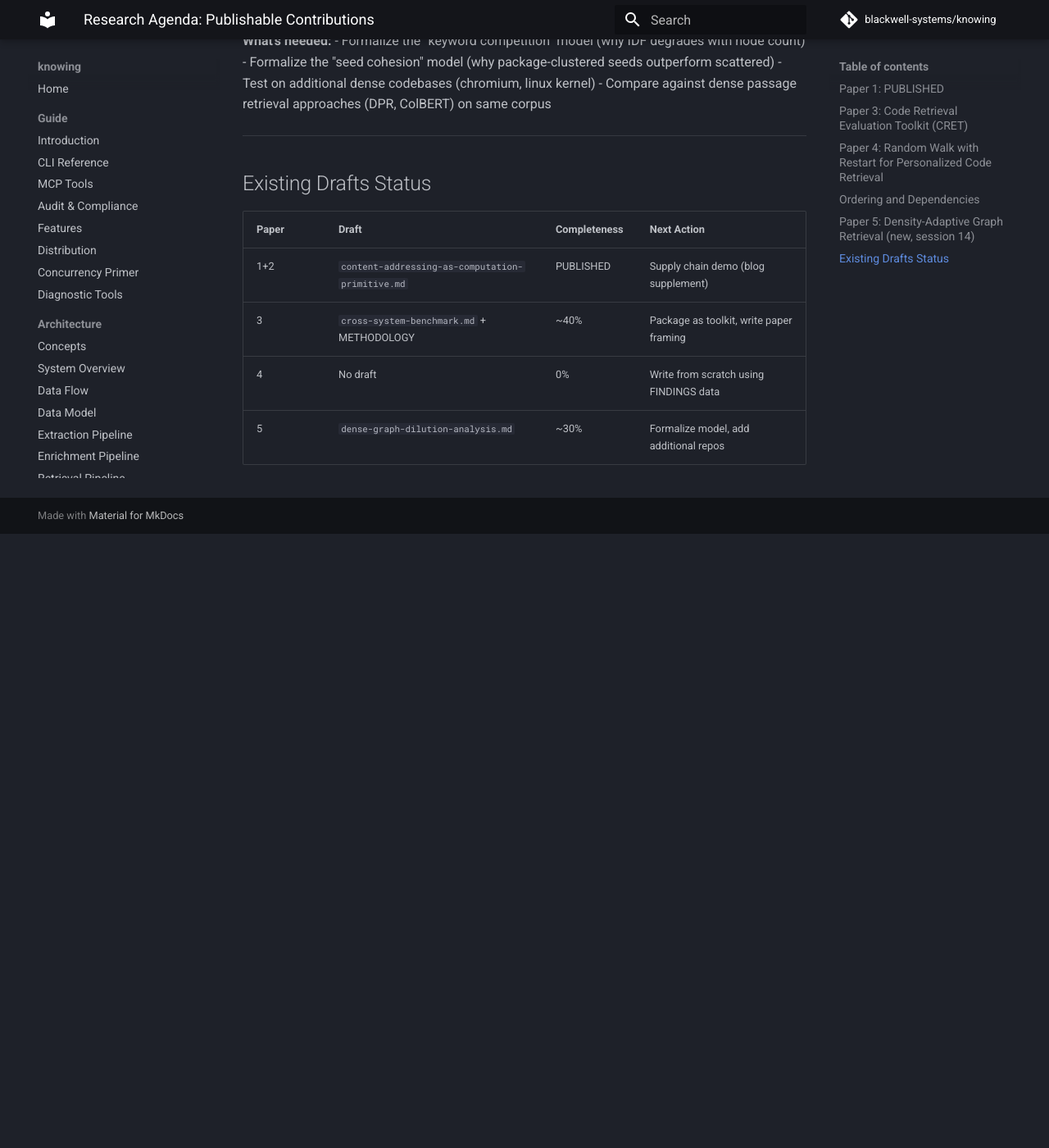
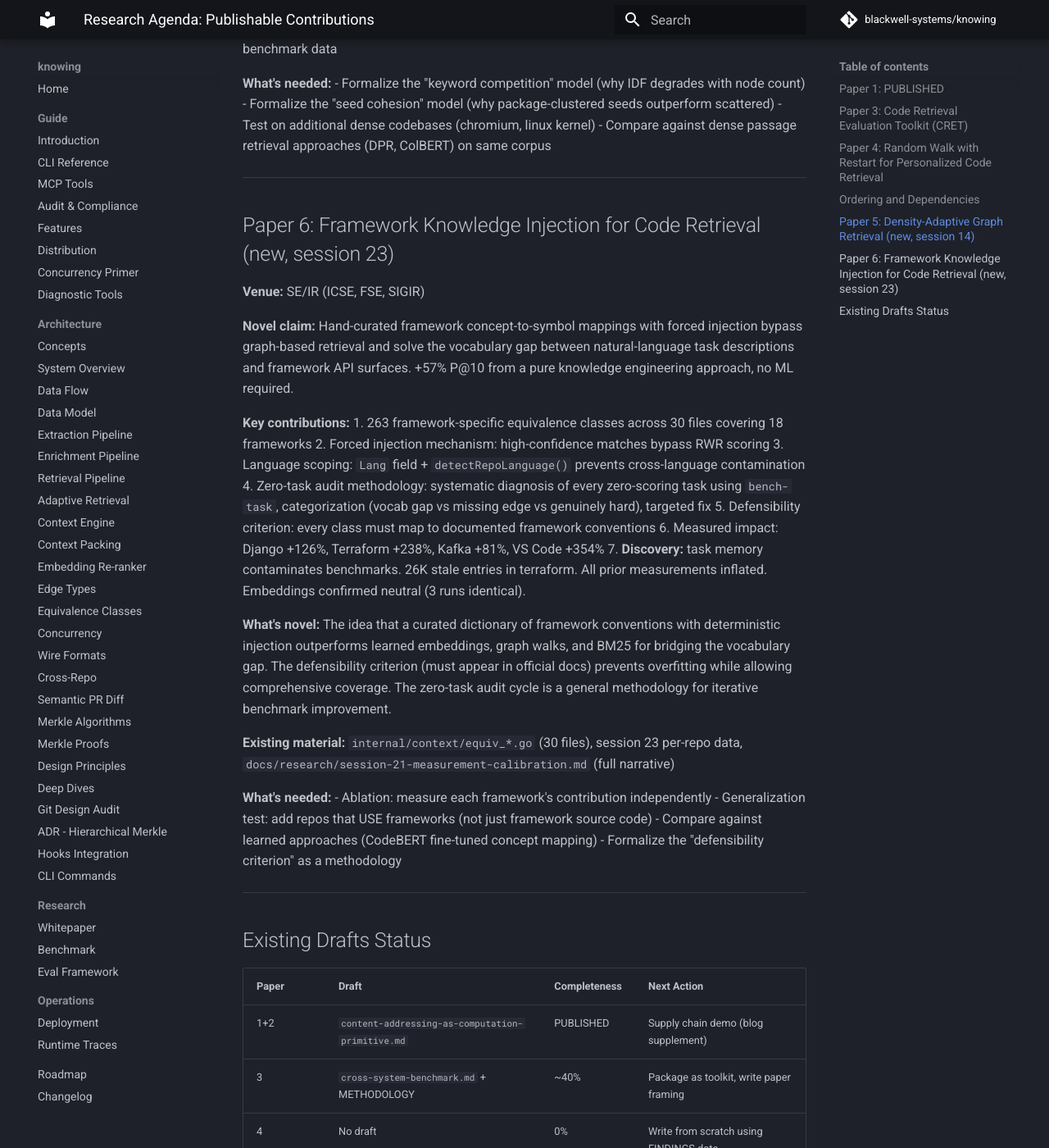
Before and after one commit to blackwell-systems/knowing, an MkDocs documentation site: the page built from docs/research/RESEARCH-AGENDA.md, in a window 1280 px wide and 1400 px high, scrolled down 3425 px. Shown: the whole window at 82% size. Built offline with MkDocs 1.6.1 and Material for MkDocs 9.7.7, drawn with Linux system fonts in a browser that asks for light colours; comment, search, counter and statistics services are not loaded; before the commit the page ends 4076 px from its top, so only the background shows below that; some of the changed text lies outside the part shown.

Commit message:
docs: update RESEARCH-AGENDA with session 23 findings, add Paper 6 (framework knowledge injection)

```diff
--- a/docs/research/RESEARCH-AGENDA.md
+++ b/docs/research/RESEARCH-AGENDA.md
@@ -28,12 +28,13 @@ quality. SWE-bench evaluates agent task completion; CRET evaluates the retrieval
 that feeds agents context. These are different things.
 
 **Key contributions:**
-1. 167 task fixtures across 9 repos, 6 languages, 3 difficulty tiers
+1. 297 task fixtures across 15 repos, 8 languages, 3 difficulty tiers
 2. Ground truth at symbol level (not file level), validated against actual DB contents
 3. Statistical methodology: Wilcoxon signed-rank, Cohen's d, bootstrap CI
 4. 7 systems benchmarked with fairness controls (same input, cold start, no tuning)
 5. Reproducible with single command (`go test ./bench/cross-system/ -timeout 30m`)
 6. Finding: P@10 is reachability-determined (32-config sweep, zero variance)
+7. **Session 23 finding:** task memory contaminates benchmarks. Must be disabled for honest measurement. Discovery of 26K stale entries inflating all prior numbers.
 
 **Existing material:** `cross-system-benchmark.md`, `bench/cross-system/METHODOLOGY.md`,
 `bench/cross-system/FINDINGS.md`
@@ -55,7 +56,7 @@ outperforms BM25, PageRank, and heuristic scoring for task-specific code retriev
 The key insight: precision is entirely reachability-determined, not parameter-sensitive.
 
 **Key contributions:**
-1. 1.53x more precise than codegraph (19K stars), 3.29x vs Gortex, 15.9x vs grep
+1. 3.20x more precise than codegraph (19K stars), 5.35x vs Gortex, 18.5x vs grep
 2. 32-config parameter sweep proving P@10 is structurally determined (zero variance)
 3. Multi-channel fusion (RRF): tiered keyword + BM25 + equivalence + path-context + vector
 4. Edge-type-weighted walk: `calls` 1.0, `implements` 0.8, `extends` 0.7, `imports` 0.5
@@ -154,6 +155,43 @@ outperforms diversity.
 
 ---
 
+## Paper 6: Framework Knowledge Injection for Code Retrieval (new, session 23)
+
+**Venue:** SE/IR (ICSE, FSE, SIGIR)
+
+**Novel claim:** Hand-curated framework concept-to-symbol mappings with forced
+injection bypass graph-based retrieval and solve the vocabulary gap between
+natural-language task descriptions and framework API surfaces. +57% P@10 from
+a pure knowledge engineering approach, no ML required.
+
+**Key contributions:**
+1. 263 framework-specific equivalence classes across 30 files covering 18 frameworks
+2. Forced injection mechanism: high-confidence matches bypass RWR scoring
+3. Language scoping: `Lang` field + `detectRepoLanguage()` prevents cross-language contamination
+4. Zero-task audit methodology: systematic diagnosis of every zero-scoring task using
+   `bench-task`, categorization (vocab gap vs missing edge vs genuinely hard), targeted fix
+5. Defensibility criterion: every class must map to documented framework conventions
+6. Measured impact: Django +126%, Terraform +238%, Kafka +81%, VS Code +354%
+7. **Discovery:** task memory contaminates benchmarks. 26K stale entries in terraform.
+   All prior measurements inflated. Embeddings confirmed neutral (3 runs identical).
+
+**What's novel:** The idea that a curated dictionary of framework conventions with
+deterministic injection outperforms learned embeddings, graph walks, and BM25 for
+bridging the vocabulary gap. The defensibility criterion (must appear in official docs)
+prevents overfitting while allowing comprehensive coverage. The zero-task audit cycle
+is a general methodology for iterative benchmark improvement.
+
+**Existing material:** `internal/context/equiv_*.go` (30 files), session 23 per-repo
+data, `docs/research/session-21-measurement-calibration.md` (full narrative)
+
+**What's needed:**
+- Ablation: measure each framework's contribution independently
+- Generalization test: add repos that USE frameworks (not just framework source code)
+- Compare against learned approaches (CodeBERT fine-tuned concept mapping)
+- Formalize the "defensibility criterion" as a methodology
+
+---
+
 ## Existing Drafts Status
 
 | Paper | Draft | Completeness | Next Action |
@@ -162,3 +200,4 @@ outperforms diversity.
 | 3 | `cross-system-benchmark.md` + METHODOLOGY | ~40% | Package as toolkit, write paper framing |
 | 4 | No draft | 0% | Write from scratch using FINDINGS data |
 | 5 | `dense-graph-dilution-analysis.md` | ~30% | Formalize model, add additional repos |
+| 6 | `equiv_*.go` (30 files) + session 23 narrative | ~25% | Ablation study, generalization test |
```
